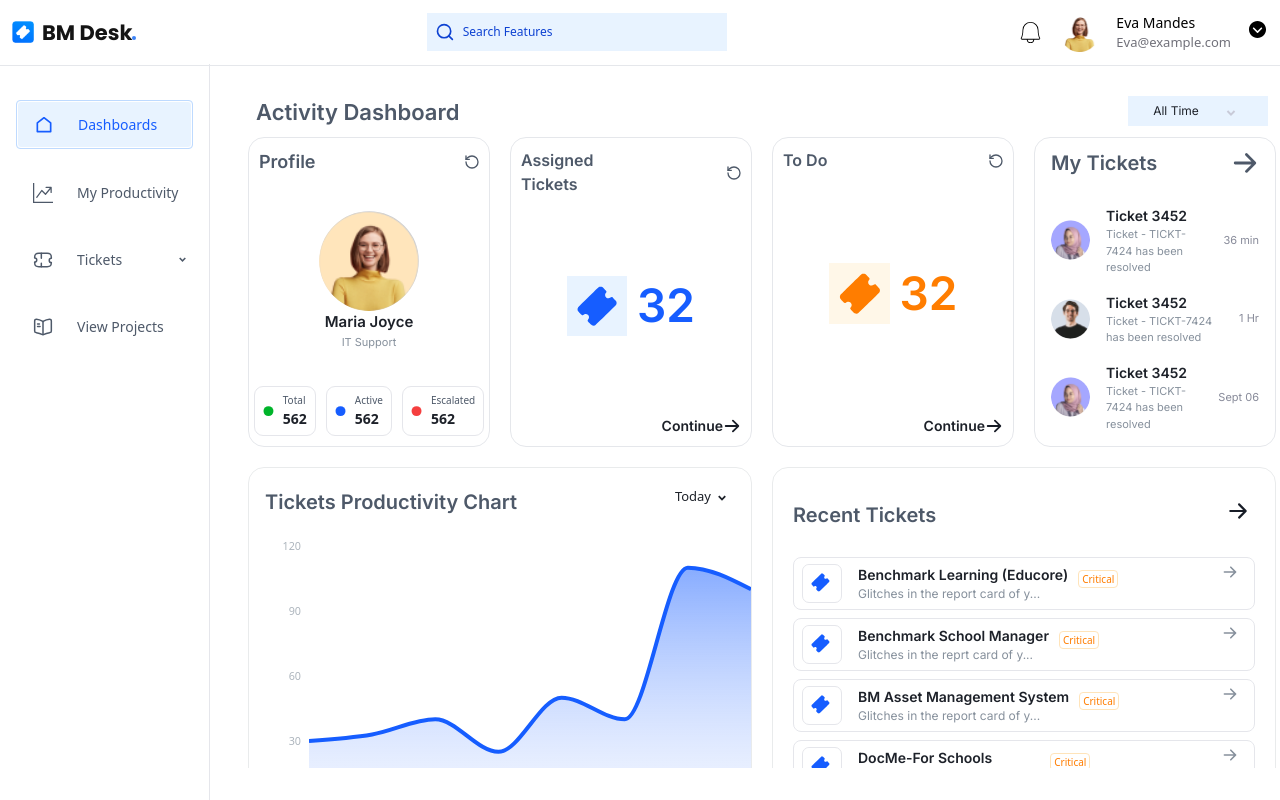
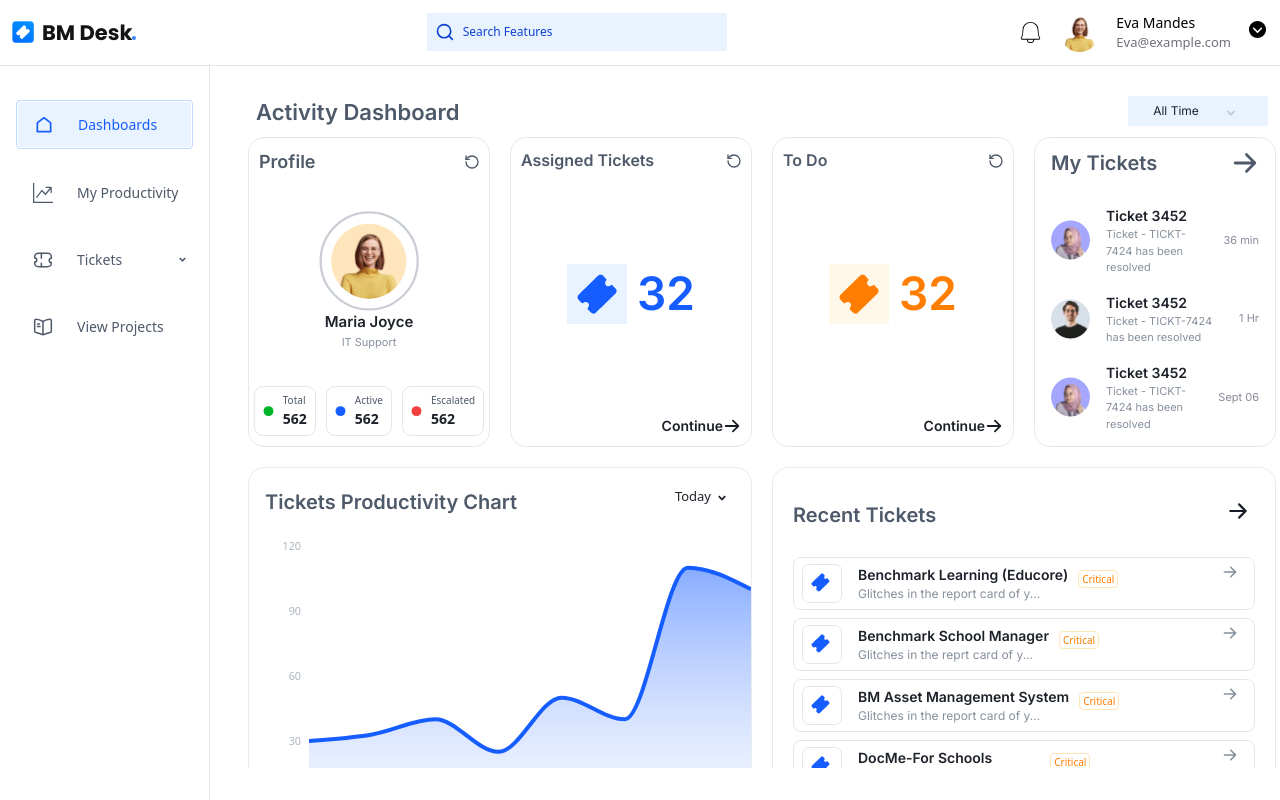
Before and after one commit to Mojithmj/BM-DESK-PROJECT, a React (Vite) app in the folder bm-desk/: page / in a window 1280 px wide. Built offline with nearby package versions, Linux system fonts and the light colour scheme.

Commit message:
dashboard changed

```diff
--- a/bm-desk/src/components/Dashboard.jsx
+++ b/bm-desk/src/components/Dashboard.jsx
@@ -39,19 +39,41 @@ const handleOptionClick = (option) => {
     setTodaydrop(false); // Close the dropdown
   };
 
-  // graph
-  const data = [
-    { time: "9:30 AM", uv: 30 },
-    { time: "9:34 AM", uv: 33},
-    { time: "11:30 AM", uv: 40 },
-    { time: "2:00 PM", uv: 25 },
-    { time: "4:00 PM", uv: 50 },
-    { time: "6:00 PM", uv: 40 },
-    { time: "8:00 PM", uv: 110 },
-    { time: "9:00 PM", uv: 100 },
+  // profile
+  const profiles = [
+    {
+      name: "Maria Joyce",
+      role: "IT Support",
+      avatar: Avatariamge,
+      stats: [
+        { label: "Total", value: 562, color: "#00B42A" },
+        { label: "Active", value: 562, color: "#165DFF" },
+        { label: "Escalated", value: 562, color: "#F53F3F" },
+      ],
+    },
+  ]
+
+  // card
+  const cardsData = [
+  {
+    title: "Assigned Tickets",
+    bgColor: "#E8F3FF",
+    svgColor: "#165DFF",
+    count: 32,
+    buttonText: "Continue",
+    textColor: "#165DFF",
+  },
+  {
+    title: "To Do",
+    bgColor: "#FFF7E8",
+    svgColor: "#FF7D00",
+    count: 32,
+    buttonText: "Continue",
+    textColor: "#FF7D00",
+  },
 ];
 
-  // tickets
+  //my tickets
   const tickets = [
     {
       image: Ticketimageone,
@@ -71,6 +93,18 @@ const handleOptionClick = (option) => {
       description: "Ticket - TICKT-7424 has been resolved",
       time: "Sept 06",
     },
+  ];
+
+  // graph
+  const data = [
+    { time: "9:30 AM", uv: 30 },
+    { time: "9:34 AM", uv: 33},
+    { time: "11:30 AM", uv: 40 },
+    { time: "2:00 PM", uv: 25 },
+    { time: "4:00 PM", uv: 50 },
+    { time: "6:00 PM", uv: 40 },
+    { time: "8:00 PM", uv: 110 },
+    { time: "9:00 PM", uv: 100 },
   ];
 
   // recent tickets
@@ -111,6 +145,7 @@ const handleOptionClick = (option) => {
       svgPath: "M259.998 121.307C257.962 122.032 254.802 123.872 252.977 125.396C246.976 130.405 127.996 246.877 124.437 251.226C118.517 258.459 117.316 268.369 121.402 276.255C123.63 280.554 136.966 295.148 143.675 300.628C146.622 303.035 150.004 305.004 151.189 305.004C152.375 305.004 155.766 303.341 158.726 301.308C173.911 290.876 192.985 299.902 192.985 317.521C192.985 323.226 191.585 326.992 187.412 332.52C185.215 335.429 184.604 337.532 184.845 341.365C185.015 344.083 208.585 367.644 213.516 370.026C218.565 372.463 226.647 372.671 231.862 370.497C236.144 368.713 234.712 370.067 309.957 296.677C342.989 264.459 368.255 239.036 369.629 236.632C372.834 231.025 372.922 221.255 369.819 215.454C368.643 213.253 362.301 205.937 355.729 199.195C346.222 189.443 343.222 186.938 341.05 186.938C339.55 186.938 335.328 188.739 331.668 190.94C326.012 194.343 324.175 194.942 319.398 194.942C312.417 194.942 306.156 191.96 301.877 186.595C299.019 183.013 298.81 182.189 298.81 174.556C298.81 166.682 298.957 166.156 302.571 161.138C305.256 157.41 306.333 154.882 306.333 152.304C306.333 149.007 305.177 147.536 293.042 135.391C282.554 124.895 278.904 121.86 275.739 121.001C270.451 119.565 264.567 119.68 259.998 121.307Z",
     },
   ];
+
 
   return (
     <div>
@@ -164,22 +199,25 @@ const handleOptionClick = (option) => {
       <div className="flex flex-col gap-3 w-full">
         <div className="grid grid-cols-1 md:grid-cols-2 lg:grid-cols-3 xl:grid-cols-4 gap-[20px]">
           {/* 1 Card */}
-          <div className="border-[1px]  2xl:p-[36px] lg:p-[10px] md:[5px] rounded-2xl text-[#E5E6EB]  bg-[#FFF]  justify-center items-center">
+          {profiles.map((profile, index) => (
+                <div
+                  key={index}
+                  className="border-[1px] 2xl:p-[36px] lg:p-[10px] md:p-[5px] rounded-2xl text-[#E5E6EB] bg-[#FFF] justify-center items-center"
+                >
                   <div className="flex flex-col gap-[36px]">
-              {/* profile name */}
+                    {/* Profile name */}
                     <div className="flex flex-row items-center justify-between">
                       <div className="text-[#4E5969] font-inter normal font-semibold 2xl:text-xl lg:text-[18px] md:text-[16px]">
                         Profile
                       </div>
-                <div className="2xl:w-[19px] 2xl:h-[19px] lg:w-[15px] lg:h-[15px] md:w-[10px] md:h-[10px]  text-[#4E5969]">
+                      <div className="2xl:w-[19px] 2xl:h-[19px] lg:w-[15px] lg:h-[15px] md:w-[10px] md:h-[10px] text-[#4E5969]">
                         <LuRotateCcw />
                       </div>
                     </div>
 
-              {/* pic */}
-              <div className="flex flex-col items-center ">
-                <div className="relative w-[50px] h-[50px]  sm:w-[60px] sm:h-[60px] md:w-[70px] md:h-[70px] lg:w-[80px] lg:h-[80px] xl:w-[100px] xl:h-[100px] 2xl:w-[100px] 2xl:h-[100px]">
-                  {/* SVG Circle */}
+                    {/* Profile pic */}
+                    <div className="flex flex-col items-center">
+                      <div className="relative w-[50px] h-[50px] sm:w-[60px] sm:h-[60px] md:w-[70px] md:h-[70px] lg:w-[80px] lg:h-[80px] xl:w-[100px] xl:h-[100px] 2xl:w-[100px] 2xl:h-[100px]">
                         <svg
                           xmlns="http://www.w3.org/2000/svg"
                           viewBox="0 0 101 101"
@@ -194,26 +232,29 @@ const handleOptionClick = (option) => {
                             strokeWidth="2.22782"
                           />
                         </svg>
-                  {/* Centered Image */}
-                  <div className="absolute inset-0 flex items-center justify-center">
+                        <div className="absolute inset-0 flex items-center justify-center p-3">
                           <img
-                      src={Avatariamge}
+                            src={profile.avatar}
                             alt="Avatar"
                             className="rounded-full w-full h-full object-cover"
                           />
                         </div>
                       </div>
-                <div className="font-inter font-semibold 2xl:text-[20px] lg:text-[15px] md:[10px] normal text-[#1D2129]">
-                  Maria Joyce
+                      <div className="font-inter font-semibold 2xl:text-[20px] lg:text-[15px] md:text-[10px] normal text-[#1D2129]">
+                        {profile.name}
                       </div>
-                <div className="text-[#86909C] font-inter 2xl:text-[16px] lg:text-[11px] md:[6px]  normal font-normal">
-                  IT Support
+                      <div className="text-[#86909C] font-inter 2xl:text-[16px] lg:text-[11px] md:text-[6px] normal font-normal">
+                        {profile.role}
                       </div>
                     </div>
 
-              {/* botom card */}
+                    {/* Bottom card stats */}
                     <div className="flex flex-row 2xl:gap-[16px] lg:gap-[10px] md:gap-[2px] justify-center items-center">
-                <div className="border-[0.44px] border-[#E5E6EB] rounded-[9px] flex flex-row items-center gap-[9px] px-2 py-[6px]">
+                      {profile.stats.map((stat, idx) => (
+                        <div
+                          key={idx}
+                          className="border-[0.44px] border-[#E5E6EB] rounded-[9px] flex flex-row items-center gap-[9px] px-2 py-[6px]"
+                        >
                           <div>
                             <svg
                               xmlns="http://www.w3.org/2000/svg"
@@ -223,97 +264,44 @@ const handleOptionClick = (option) => {
                               fill="none"
                             >
                               <circle
-                        cx="5.45451"
-                        cy="5.59025"
-                        r="5.42033"
-                        fill="#00B42A"
+                                cx="5.5"
+                                cy="5.59"
+                                r="5.42"
+                                fill={stat.color}
                               />
                             </svg>
                           </div>
-                  <div className="">
+                          <div>
                             <p className="text-[#4E5969] text-[10px] normal font-normal">
-                      Total
+                              {stat.label}
                             </p>
                             <p className="text-[#1D2129] text-[14px] normal font-bold">
-                      562
+                              {stat.value}
                             </p>
                           </div>
                         </div>
-
-                {/* 2 */}
-                <div className="border-[0.44px] border-[#E5E6EB] rounded-[9px] flex flex-row items-center gap-[9px] px-2 py-[6px]">
-                  <div>
-                    <svg
-                      xmlns="http://www.w3.org/2000/svg"
-                      width="11"
-                      height="11"
-                      viewBox="0 0 11 12"
-                      fill="none"
-                    >
-                      <circle
-                        cx="5.50285"
-                        cy="5.59025"
-                        r="5.42033"
-                        fill="#165DFF"
-                      />
-                    </svg>
-                  </div>
-                  <div className="">
-                    <p className="text-[#4E5969] text-[10px] normal font-normal">
-                      Active
-                    </p>
-                    <p className="text-[#1D2129] text-[14px] normal font-bold">
-                      562
-                    </p>
-                  </div>
-                </div>
-
-                {/* 3 */}
-
-                <div className="border-[0.44px] border-[#E5E6EB] rounded-[9px] flex flex-row items-center gap-[9px] px-2 py-[6px]">
-                  <div>
-                    <svg
-                      xmlns="http://www.w3.org/2000/svg"
-                      width="11"
-                      height="11"
-                      viewBox="0 0 11 12"
-                      fill="none"
-                    >
-                      <circle
-                        cx="5.55119"
-                        cy="5.59025"
-                        r="5.42033"
-                        fill="#F53F3F"
-                      />
-                    </svg>
-                  </div>
-                  <div className="">
-                    <p className="text-[#4E5969] text-[10px] normal font-normal">
-                      Escalated
-                    </p>
-                    <p className="text-[#1D2129] text-[14px] normal font-bold">
-                      562
-                    </p>
+                      ))}
                     </div>
                   </div>
                 </div>
-            </div>
-          </div>
+              ))}
 
-          {/* 2nd card */}
-
-          <div className="flex flex-col justify-between border-[1px]  2xl:p-[36px] lg:p-[10px] md:p-[5px]  rounded-2xl text-[#E5E6EB]  bg-[#FFF] ">
+          {/* 2nd and 3rd card */}
+          {cardsData.map((card, index) => (
+          <div key={index} className="flex flex-col justify-between border-[1px]  2xl:p-[36px] lg:p-[10px] md:p-[5px]  rounded-2xl text-[#E5E6EB]  bg-[#FFF] ">
             <div className="flex flex-row items-center justify-between">
               <div className="text-[#4E5969] font-inter font-semibold normal 2xl:text-[18px] lg:text-[16px] md:text-[12px]">
-                <p>Assigned </p>Tickets
+              <p>{card.title}</p>
               </div>
               <div className="2xl:w-[19px] 2xl:h-[19px] lg:w-[15px] lg:h-[15px] md:w-[10px] md:h-[10px] text-[#4E5969]">
                 <LuRotateCcw />
               </div>
             </div>
-
-            <div className="flex flex-row 2xl:gap-[15px] justify-center  lg:gap-[10px] md:gap-[8px] items-center">
-              <div className="bg-[#E8F3FF] 2xl:p-[19px] lg:p-[10px]">
+            <div className="flex flex-row 2xl:gap-[15px] justify-center lg:gap-[10px] md:gap-[8px] items-center">
+            <div
+              className="2xl:p-[19px] lg:p-[10px]"
+              style={{ backgroundColor: card.bgColor }}
+            >
               <svg
                 xmlns="http://www.w3.org/2000/svg"
                 width="40"
@@ -322,73 +310,33 @@ const handleOptionClick = (option) => {
                 fill="none"
               >
                 <path
-                    fill-rule="evenodd"
-                    clip-rule="evenodd"
+                  fillRule="evenodd"
+                  clipRule="evenodd"
                   d="M23.009 0.845255C22.7721 0.921867 22.4239 1.06397 22.2353 1.16102C21.8502 1.35929 22.0309 1.18492 10.0003 12.9708C3.04674 19.783 1.28278 21.5513 1.05271 21.9402C0.335393 23.1529 0.387408 24.7562 1.18189 25.9215C1.55343 26.4666 4.65223 29.6205 5.01092 29.8187C5.3549 30.0089 5.79005 30.0447 6.14224 29.9119C6.26351 29.8661 6.56439 29.6707 6.81092 29.4776C7.36772 29.0413 7.77946 28.8568 8.45823 28.739C10.243 28.4293 11.9499 29.6382 12.2846 31.4492C12.4343 32.2587 12.2039 33.2632 11.7262 33.8839C11.5985 34.05 11.388 34.3235 11.2586 34.4916C10.9316 34.9165 10.8399 35.3011 10.9558 35.7616C11.0384 36.09 11.2378 36.327 12.7791 37.9299C14.6442 39.8696 15.1012 40.2368 15.9838 40.5049C16.424 40.6386 16.6571 40.6617 17.2403 40.6294C17.9944 40.5877 18.4046 40.4625 19.0223 40.0857C19.4838 39.8042 39.6501 20.0513 39.983 19.5547C40.4201 18.9026 40.579 18.3731 40.5877 17.5396C40.597 16.6351 40.4492 16.1011 40.0103 15.4542C39.8384 15.2009 38.9128 14.1932 37.9532 13.2146C36.4072 11.638 36.1692 11.4255 35.8626 11.3476C35.3714 11.2228 34.9566 11.3601 34.2836 11.87C33.5405 12.433 32.8829 12.6383 31.9919 12.5858C30.584 12.5028 29.5247 11.7454 29.0154 10.4576C28.8961 10.1561 28.8577 9.87694 28.858 9.31442C28.8586 8.25916 28.9929 7.94221 29.9373 6.76616C30.2198 6.41436 30.3016 5.74992 30.1156 5.3168C30.0499 5.16358 29.2253 4.25269 28.2249 3.22814C26.3819 1.34065 26.037 1.06561 25.2078 0.822302C24.6354 0.654429 23.5648 0.665553 23.009 0.845255Z"
-                    fill="#165DFF"
+                  fill={card.svgColor}
                 />
               </svg>
             </div>
 
-              <div className="2xl:text-[68px] lg:text-[46px] normal font-semibold font-inter text-[#165DFF]">
-                32
+            <div
+              className="2xl:text-[68px] lg:text-[46px] normal font-semibold font-inter"
+              style={{ color: card.textColor }}
+            >
+              {card.count}
             </div>
           </div>
-
           <div className="flex items-center justify-end">
             <div className="font-inter text-[14px] normal font-semibold text-[#1D2129]">
-                Continue
+              {card.buttonText}
             </div>
             <div className="w-[18px] h-[18px] text-[18px] text-[#181D27]">
               <HiArrowRight />
             </div>
           </div>
+
           </div>
+          ))}
 
-          {/* 3rd card */}
-
-          <div className="flex flex-col justify-between border-[1px]  2xl:p-[36px] lg:p-[10px] md:p-[5px]  rounded-2xl text-[#E5E6EB]  bg-[#FFF] ">
-            <div className="flex flex-row items-center justify-between">
-              <div className="text-[#4E5969] font-inter font-semibold normal 2xl:text-[18px] lg:text-[16px] md:text-[12px]">
-                <p>To Do</p>
-              </div>
-              <div className="2xl:w-[19px] 2xl:h-[19px] lg:w-[15px] lg:h-[15px] md:w-[10px] md:h-[10px] text-[#4E5969]">
-                <LuRotateCcw />
-              </div>
-            </div>
-
-            <div className="flex flex-row 2xl:gap-[15px] justify-center lg:gap-[10px] md:gap-[8px] items-center">
-              <div className="bg-[#FFF7E8] 2xl:p-[19px] lg:p-[10px]">
-                <svg
-                  xmlns="http://www.w3.org/2000/svg"
-                  width="41"
-                  height="41"
-                  viewBox="0 0 41 41"
-                  fill="none"
-                >
-                  <path
-                    fill-rule="evenodd"
-                    clip-rule="evenodd"
-                    d="M23.3596 0.845255C23.1227 0.921867 22.7745 1.06397 22.5859 1.16102C22.2008 1.35929 22.3815 1.18492 10.3509 12.9708C3.39733 19.783 1.63337 21.5513 1.4033 21.9402C0.685979 23.1529 0.737994 24.7562 1.53247 25.9215C1.90402 26.4666 5.00281 29.6205 5.36151 29.8187C5.70548 30.0089 6.14063 30.0447 6.49283 29.9119C6.61409 29.8661 6.91498 29.6707 7.1615 29.4776C7.71831 29.0413 8.13004 28.8568 8.80882 28.739C10.5935 28.4293 12.3005 29.6382 12.6352 31.4492C12.7849 32.2587 12.5545 33.2632 12.0768 33.8839C11.9491 34.05 11.7386 34.3235 11.6092 34.4916C11.2822 34.9165 11.1905 35.3011 11.3064 35.7616C11.389 36.09 11.5884 36.327 13.1297 37.9299C14.9948 39.8696 15.4518 40.2368 16.3344 40.5049C16.7746 40.6386 17.0077 40.6617 17.5909 40.6294C18.345 40.5877 18.7552 40.4625 19.3729 40.0857C19.8344 39.8042 40.0007 20.0513 40.3336 19.5547C40.7707 18.9026 40.9296 18.3731 40.9383 17.5396C40.9476 16.6351 40.7998 16.1011 40.3609 15.4542C40.189 15.2009 39.2634 14.1932 38.3038 13.2146C36.7577 11.638 36.5198 11.4255 36.2132 11.3476C35.722 11.2228 35.3072 11.3601 34.6341 11.87C33.8911 12.433 33.2335 12.6383 32.3424 12.5858C30.9346 12.5028 29.8753 11.7454 29.366 10.4576C29.2467 10.1561 29.2082 9.87694 29.2086 9.31442C29.2092 8.25916 29.3434 7.94221 30.2879 6.76616C30.5704 6.41436 30.6522 5.74992 30.4662 5.3168C30.4005 5.16358 29.5759 4.25269 28.5755 3.22814C26.7325 1.34065 26.3876 1.06561 25.5584 0.822302C24.986 0.654429 23.9153 0.665553 23.3596 0.845255Z"
-                    fill="#FF7D00"
-                  />
-                </svg>
-              </div>
-
-              <div className="2xl:text-[68px] lg:text-[46px] normal font-semibold font-inter text-[#FF7D00]">
-                32
-              </div>
-            </div>
-
-            <div className="flex items-center justify-end">
-              <div className="font-inter text-[14px] normal font-semibold text-[#1D2129]">
-                Continue
-              </div>
-              <div className="w-[18px] h-[18px] text-[18px] text-[#181D27]">
-                <HiArrowRight />
-              </div>
-            </div>
-          </div>
 
           {/* 4th Card */}
           <div>
```
Lines whose indentation alone changed are shown as unchanged.
